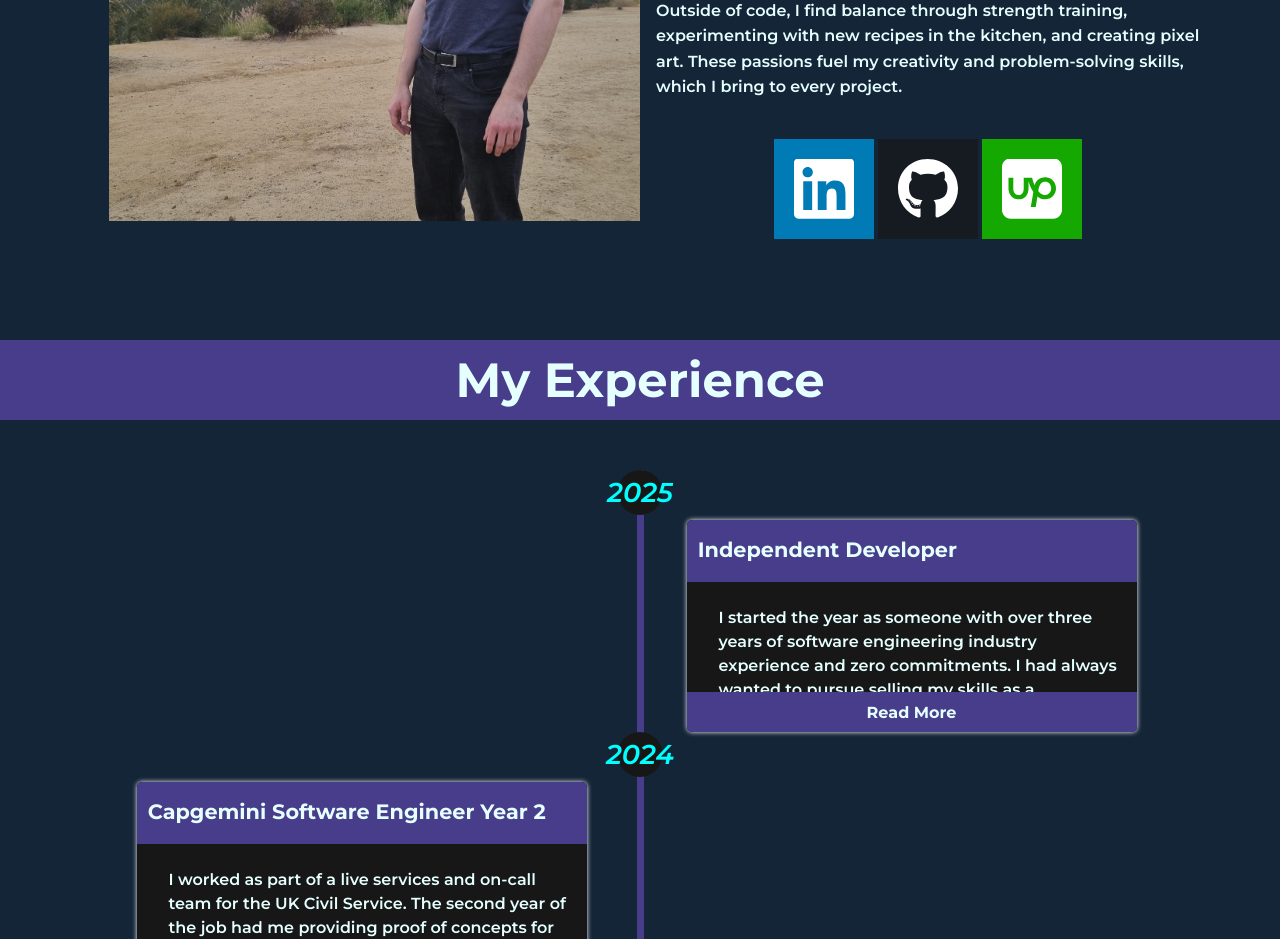
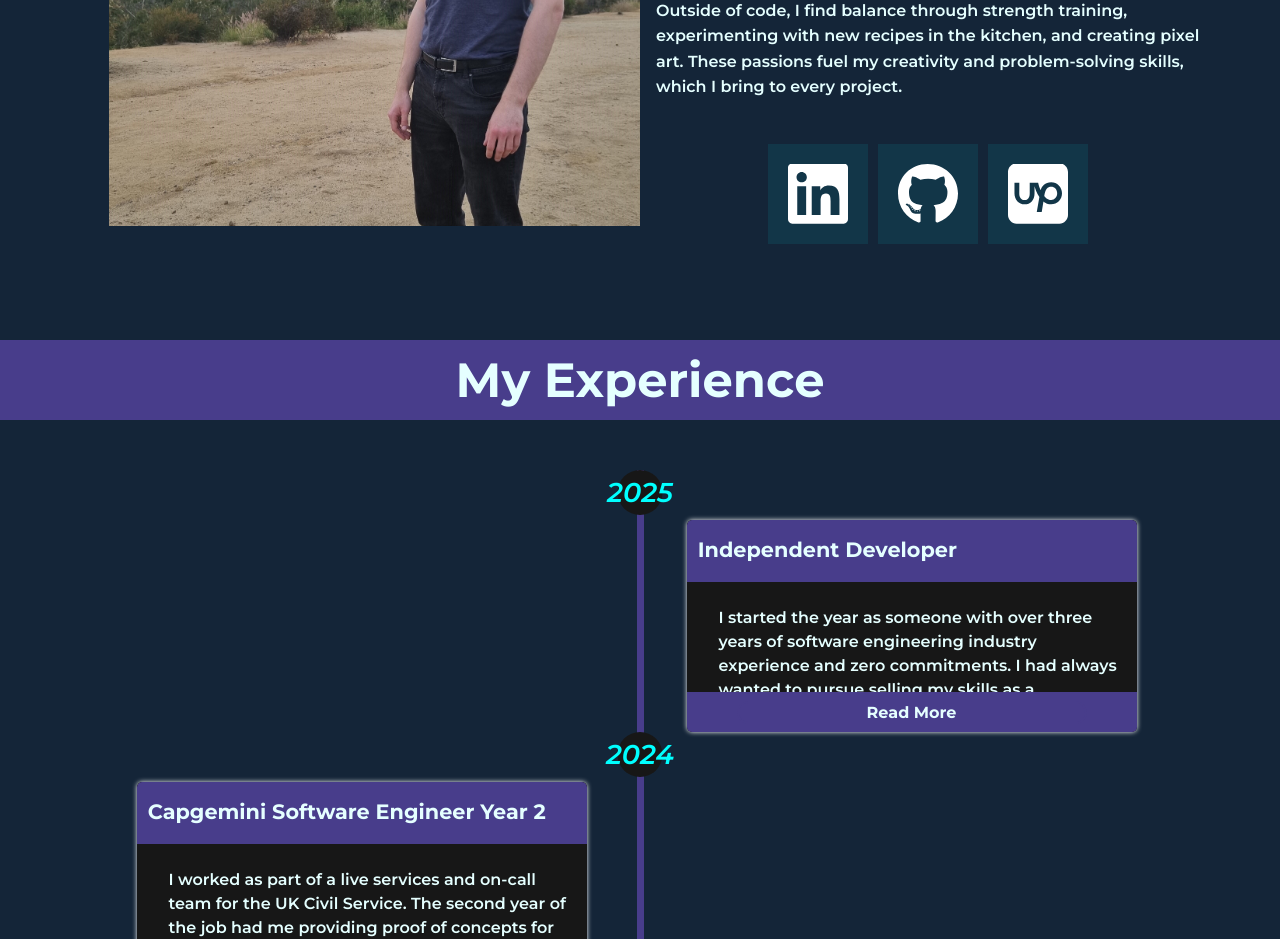
Before and after one commit to Christian-QA/Christian-QA.github.io, a React (Vite) app: page / in a window 1280 px wide. Shown: the part 1260-2199 px from the top of the page. Built offline with nearby package versions, Linux system fonts and the light colour scheme; the HTML template or start-up script is replaced by a standard one.

Commit message:
Some more style reworks

```diff
--- a/src/styling/About.css
+++ b/src/styling/About.css
@@ -64,26 +64,12 @@
     justify-content: center;
     vertical-align: middle;
     text-decoration: none;
-    margin: 5px 2px;
+    margin: 10px 5px;
+    background-color: var(--above-background);
 }
 
 .fa:hover {
     opacity: 0.7;
-}
-
-.fa-linkedin {
-    background: #007bb5;
-    color: white;
-}
-
-.fa-github {
-    background: #161b22;
-    color: white
-}
-
-.fa-upwork {
-    background: #14a800;
-    color: white;
 }
 
 .icon {
```
Also changed, not shown: 1 other file (tests, documents, lock files or other folders).
